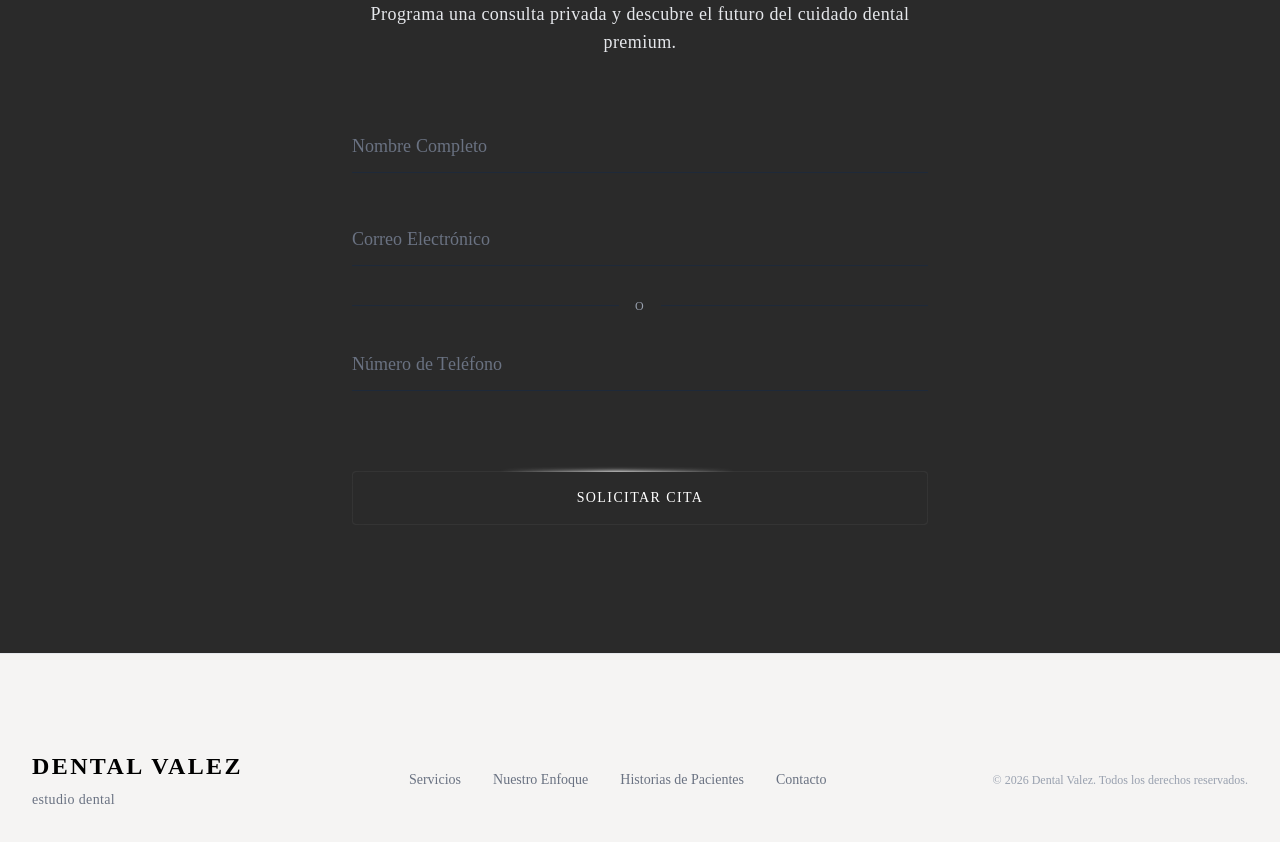
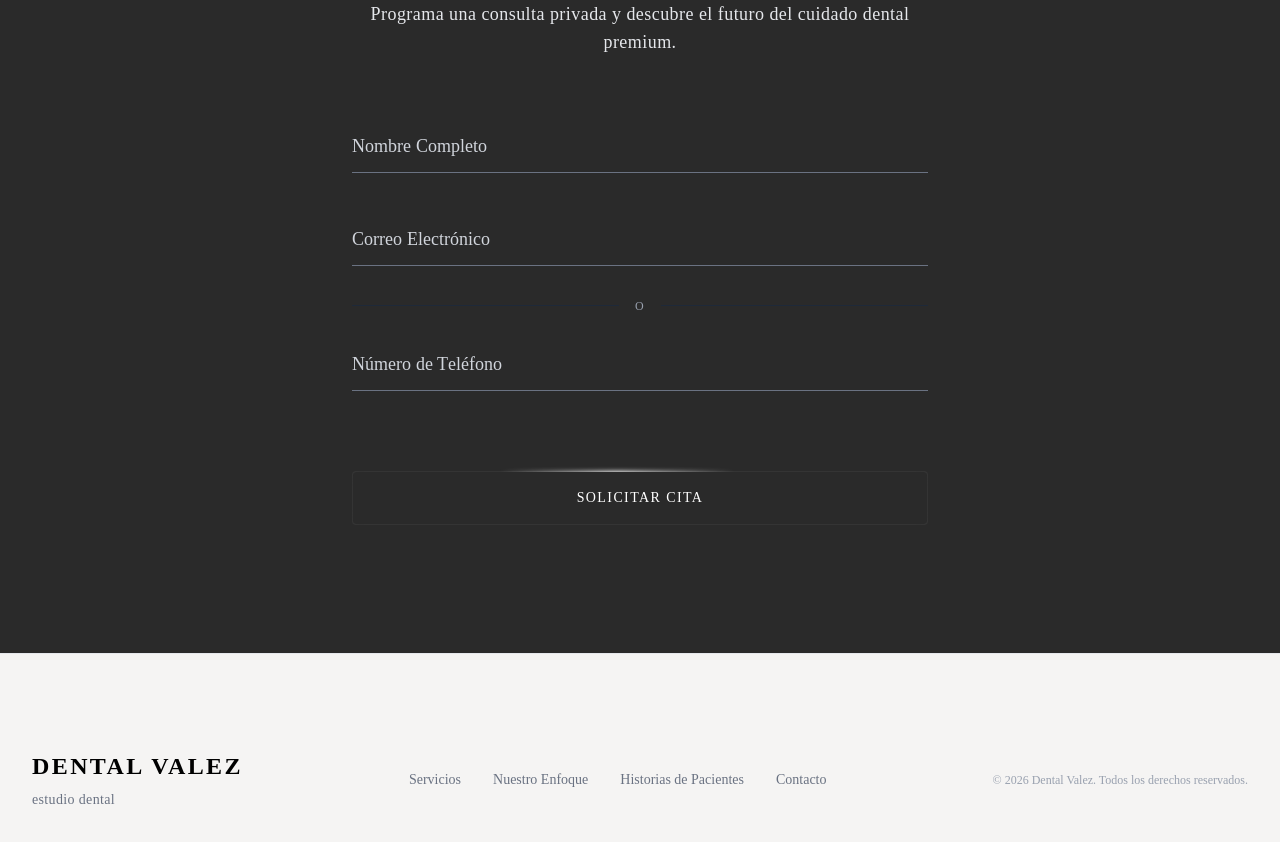
Before and after one commit to dfloresdaniel77-gif/dental-valez-demo, a Next.js app: page / in a window 1280 px wide. Shown: the part 8080-8922 px from the top of the page. Built offline with nearby package versions, Linux system fonts and the light colour scheme.

Commit message:
style: increase contrast and brightness of animated inputs for better legibility

```diff
--- a/src/components/ui/animated-input.tsx
+++ b/src/components/ui/animated-input.tsx
@@ -47,7 +47,7 @@ export const AnimatedInput = ({
   return (
     <div className={cn("relative w-full", className)}>
       <motion.div
-        className="absolute top-3 left-0 pointer-events-none text-gray-500 text-lg flex"
+        className="absolute top-3 left-0 pointer-events-none text-gray-300 text-lg flex"
         variants={containerVariants}
         initial="initial"
         animate={showLabel ? "animate" : "initial"}
@@ -70,7 +70,7 @@ export const AnimatedInput = ({
         onBlur={() => setIsFocused(false)}
         value={value}
         {...props}
-        className="outline-none border-b border-gray-800 focus:border-gray-400 transition-colors py-3 w-full text-lg text-white bg-transparent placeholder-transparent"
+        className="outline-none border-b border-gray-500 focus:border-white transition-colors py-3 w-full text-lg text-white bg-transparent placeholder-transparent"
       />
     </div>
   );
```
